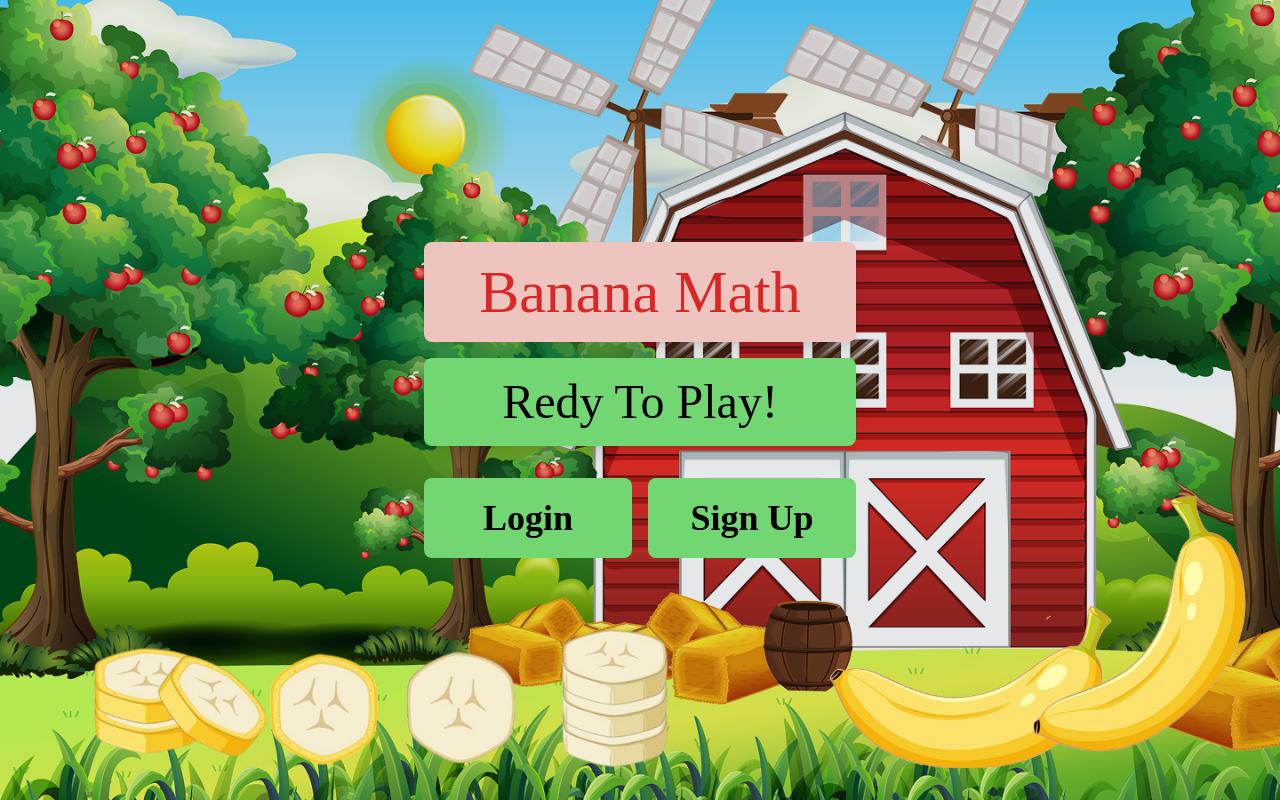
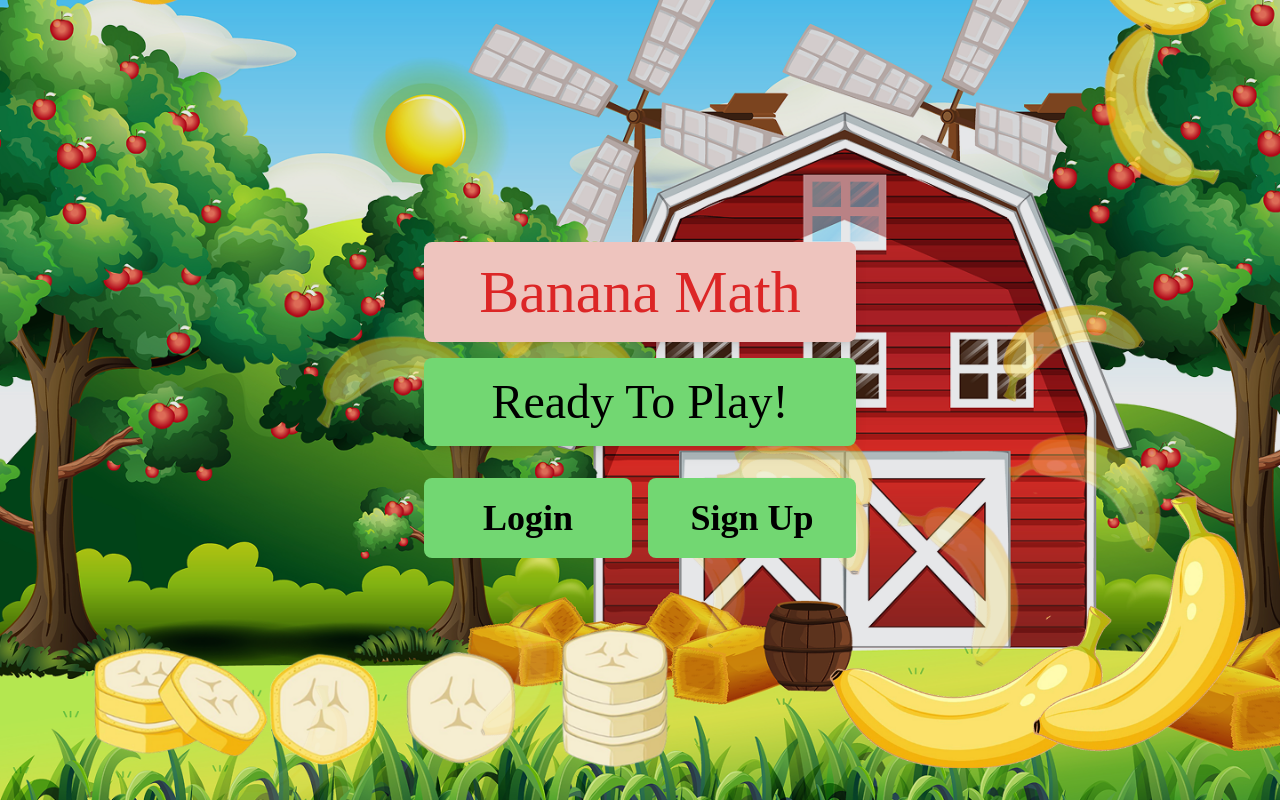
Before and after one commit to MalithaSupun/Banana-Game, a React (Vite) app: page /landing in a window 1280 px wide. Built offline with nearby package versions, Linux system fonts and the light colour scheme.

Commit message:
enhance LandingPage and StartingPage with animated falling elements; improve layout and loading timeout

```diff
--- a/src/pages/LandingPage.jsx
+++ b/src/pages/LandingPage.jsx
@@ -1,14 +1,37 @@
-import React from "react";
+import React, { useState, useEffect } from "react";
 import { useNavigate } from "react-router-dom";
 import LandingPageImg from "../assets/LandingPageBg.png";
 import BananaTitleBox from "../components/BananaTitleBox";
 import Banana from "../assets/Landingpageimg1.png";
 import bananslices from "../assets/Startingpageimg3.png";
+import FallingBanana from "../assets/BananaDrop.png"; // Updated variable name to be more descriptive
 
 function LandingPage() {
   const navigate = useNavigate();
+  const [fallingBananas, setFallingBananas] = useState([]); // Changed variable name
+
+  // Prevent scrolling
+  useEffect(() => {
+    document.body.style.overflow = "hidden";
+    return () => {
+      document.body.style.overflow = "auto"; // Re-enable scrolling on unmount
+    };
+  }, []);
+
+  // Generate falling bananas
+  useEffect(() => {
+    const bananasArray = Array.from({ length: 15 }, (_, index) => ({
+      id: index,
+      left: Math.random() * 100, // Random horizontal position
+      duration: Math.random() * 5 + 3, // Different fall speeds
+      delay: Math.random() * 2, // Different start delays
+      size: Math.random() * 70 + 50 + 40 + 30 + 20, // Random size
+    }));
+    setFallingBananas(bananasArray);
+  }, []);
+
   return (
-    <div className="flex items-center justify-center h-screen bg-gray-900 relative">
+    <div className="flex items-center justify-center h-screen bg-gray-900 relative overflow-hidden">
       <img
         src={LandingPageImg}
         alt="Starting Page"
@@ -17,7 +40,7 @@ function LandingPage() {
       <div className="relative z-10 gap-4 flex flex-col">
         <BananaTitleBox />
         <div className="bg-secondary rounded-lg shadow-lg text-center text-black font-dancingScript text-5xl py-5">
-          <h3>Redy To Play!</h3>
+          <h3>Ready To Play!</h3>
         </div>
         <div className="flex gap-4 mt-4 justify-center w-full">
           <button
@@ -44,6 +67,41 @@ function LandingPage() {
         alt="Bottom Left"
         className="absolute bottom-4 left-20 max-w-2xl max-h-96 object-contain"
       />
+      {/* Animated Falling Bananas */}
+      {fallingBananas.map((banana) => (
+        <img
+          key={banana.id}
+          src={FallingBanana} // Changed from Flower to FallingBanana
+          alt="Falling Banana"
+          className="absolute animate-fall"
+          style={{
+            left: `${banana.left}vw`,
+            top: `-10vh`,
+            width: `${banana.size}px`,
+            animationDuration: `${banana.duration}s`,
+            animationDelay: `${banana.delay}s`,
+          }}
+        />
+      ))}
+      {/* Falling Banana Animation */}
+      <style>
+        {`
+          @keyframes fall {
+            0% {
+              transform: translateY(-10vh) rotate(0deg);
+              opacity: 1;
+            }
+            100% {
+              transform: translateY(110vh) rotate(360deg);
+              opacity: 0;
+            }
+          }
+
+          .animate-fall {
+            animation: fall linear infinite;
+          }
+        `}
+      </style>
     </div>
   );
 }
--- a/src/pages/StartingPage.jsx
+++ b/src/pages/StartingPage.jsx
@@ -1,28 +1,39 @@
 import React, { useState, useEffect } from "react";
 import { useNavigate } from "react-router-dom";
 import startingPageImg from "../assets/background_img.png";
-import BananaTitleBox from "../components/BananaTitleBox";
 import MathFunStartBox from "../components/MathFunStartBox";
 import Loading from "../components/Loading";
 import banana from "../assets/Startingpageimg2.png";
 import bananslices from "../assets/Startingpageimg3.png";
-import Flower from "../assets/Flower.png"; // Import your new image
-
+import Flower from "../assets/Flower.png";
 export default function StartingPage() {
   const [loading, setLoading] = useState(true);
   const navigate = useNavigate();
+  const [fallingFlowers, setFallingFlowers] = useState([]);
 
   useEffect(() => {
     const timer = setTimeout(() => {
       setLoading(false);
       navigate("/landing");
-    }, 4000); // 4 seconds timeout
+    }, 3000); // 4 seconds timeout
 
     return () => clearTimeout(timer);
   }, [navigate]);
 
+  // Generate falling flowers
+  useEffect(() => {
+    const flowersArray = Array.from({ length: 15 }, (_, index) => ({
+      id: index,
+      left: Math.random() * 100, // Random horizontal position
+      duration: Math.random() * 5 + 3, // Different fall speeds
+      delay: Math.random() * 2, // Different start delays
+      size: Math.random() * 30 + 20, // Random size
+    }));
+    setFallingFlowers(flowersArray);
+  }, []);
+
   return (
-    <div className="flex items-center justify-center h-screen bg-gray-900 relative">
+    <div className="flex items-center justify-center h-screen bg-gray-900 relative overflow-hidden">
       <img
         src={startingPageImg}
         alt="Starting Page"
@@ -30,7 +41,7 @@ export default function StartingPage() {
       />
 
       <div className="relative z-10 gap-4 flex flex-col items-center">
-        <div className="bg-primary p-4 rounded-lg text-center shadow-lg text-red-600 font-dancingScript text-6xl px-10 py-5 relative">
+      <div className="bg-primary p-4 rounded-lg text-center shadow-lg text-red-600 font-dancingScript text-6xl px-10 py-5 relative">
           <h5>Banana Math</h5>
 
           <img
@@ -39,6 +50,7 @@ export default function StartingPage() {
             className="absolute top-0 right-0 transform translate-x-4 -translate-y-4 max-w-16 max-h-16 object-contain"
           />
         </div>
+
         <MathFunStartBox />
 
         <div className="w-auto">
@@ -46,6 +58,7 @@ export default function StartingPage() {
         </div>
       </div>
 
+      {/* Bottom Right Image */}
       <img
         src={banana}
         alt="Bottom Right Image"
@@ -57,6 +70,41 @@ export default function StartingPage() {
         alt="Bottom Left Image"
         className="absolute bottom-0 left-20 max-w-2xl max-h-96 object-cover mb-20 mr-20"
       />
+  {/* Animated Falling Flowers */}
+  {fallingFlowers.map((flower) => (
+        <img
+          key={flower.id}
+          src={Flower}
+          alt="Falling Flower"
+          className="absolute animate-fall"
+          style={{
+            left: `${flower.left}vw`,
+            top: `-10vh`,
+            width: `${flower.size}px`,
+            animationDuration: `${flower.duration}s`,
+            animationDelay: `${flower.delay}s`,
+          }}
+        />
+      ))}
+      {/* Snowfall Effect */}
+      <style>
+        {`
+          @keyframes fall {
+            0% {
+              transform: translateY(-10vh) rotate(0deg);
+              opacity: 1;
+            }
+            100% {
+              transform: translateY(110vh) rotate(360deg);
+              opacity: 0;
+            }
+          }
+
+          .animate-fall {
+            animation: fall linear infinite;
+          }
+        `}
+      </style>
     </div>
   );
 }
```
Also changed, not shown: src/assets/BananaDrop.png (added).
